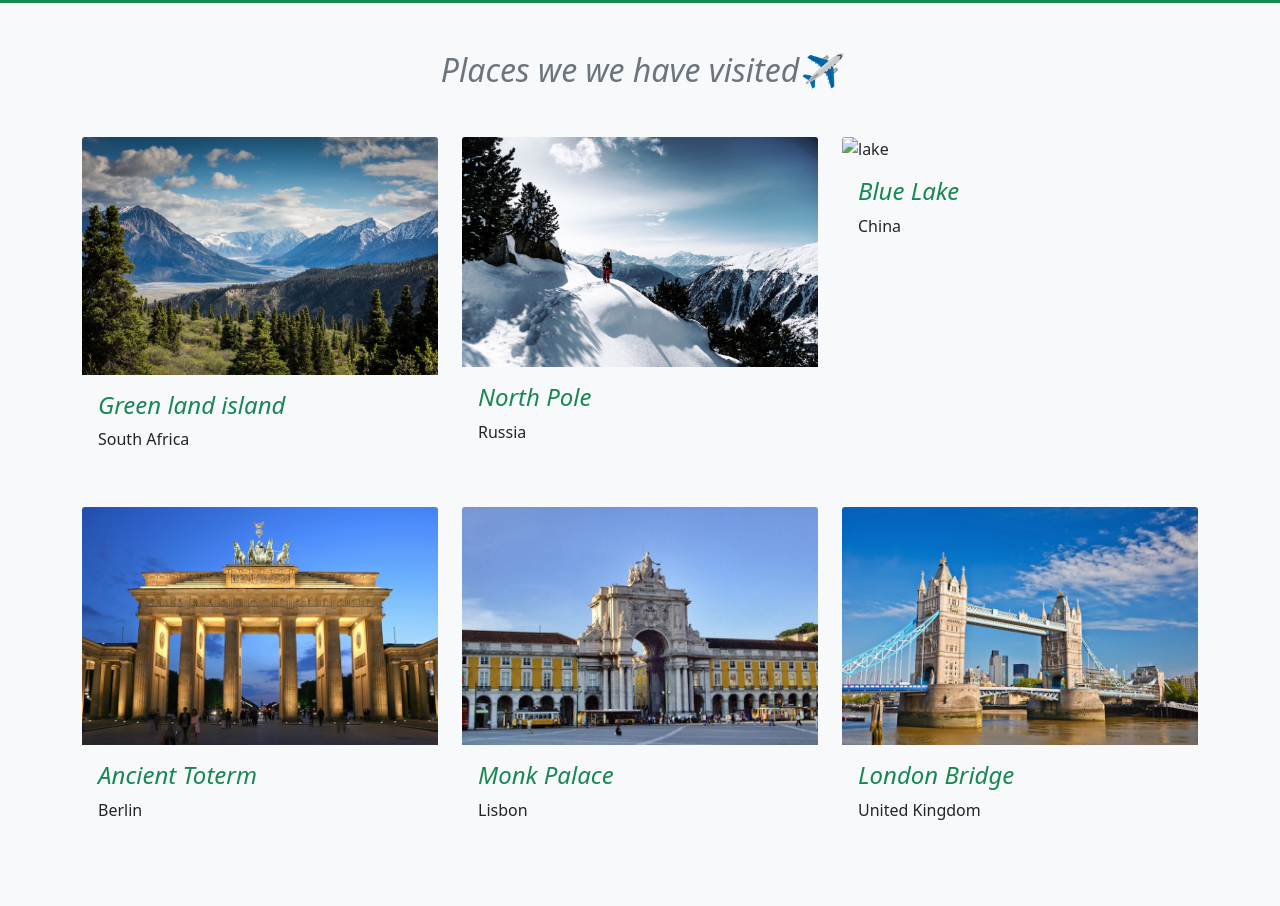
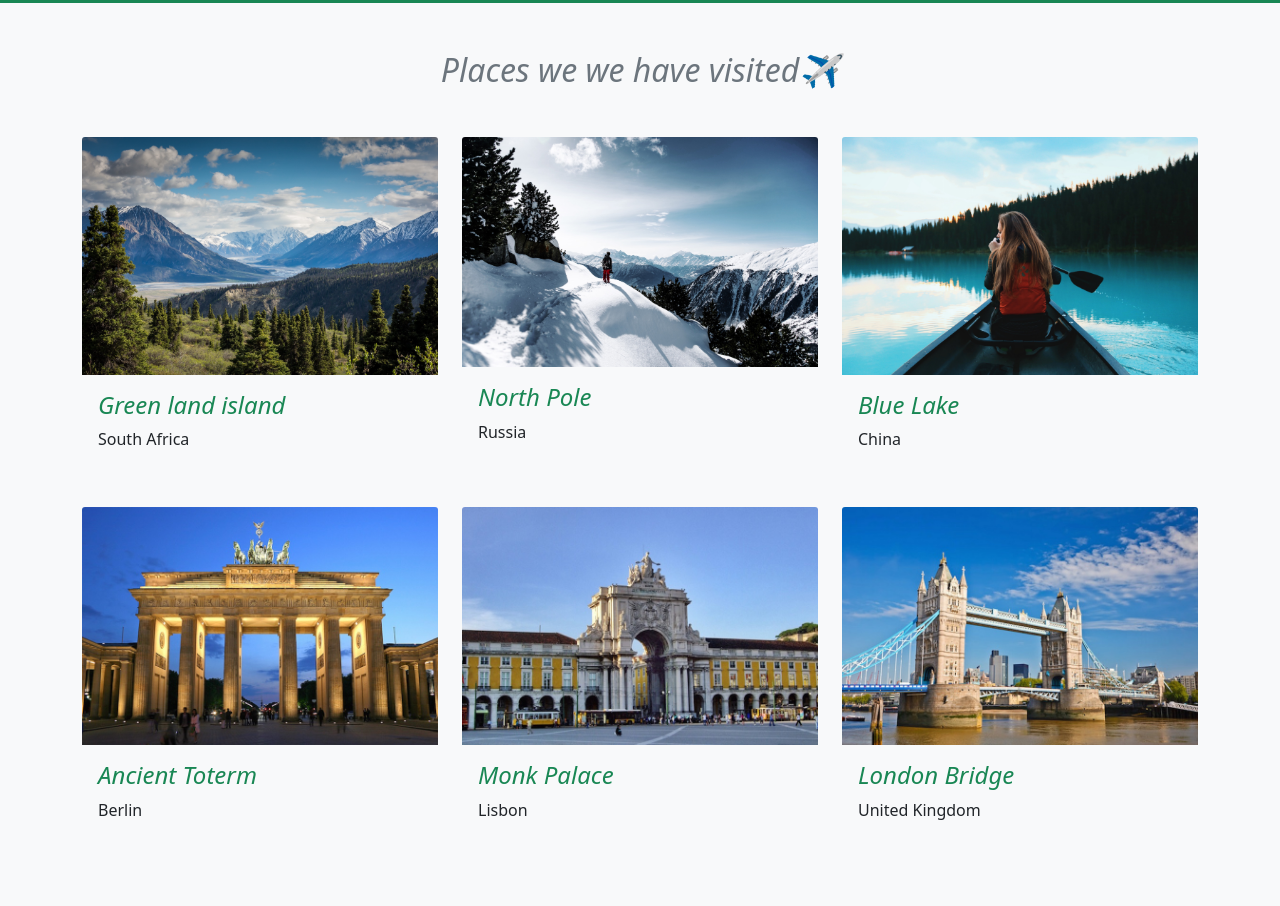
Before and after one commit to DevDiva56/tours, a plain HTML site: page index.html in a window 1280 px wide. Shown: the part 2473-3379 px from the top of the page. Drawn offline with nearby package versions, Linux system fonts and the light colour scheme; the site is published under a folder, as on GitHub Pages, so addresses that start at the root find nothing.

Commit message:
Update index.html

```diff
--- a/index.html
+++ b/index.html
@@ -188,7 +188,7 @@
             </div>
             <div class="col">
               <div class="card">
-                <img src="/img/nat-8.jpg" class="card-img-top" alt="lake">
+                <img src="img/nat-8.jpg" class="card-img-top" alt="lake">
                 <div class="card-body">
                   <h3 class="fs-4 fst-italic text-success">Blue Lake</h3>
                     <p class="text-capitalize">China</p>
```
